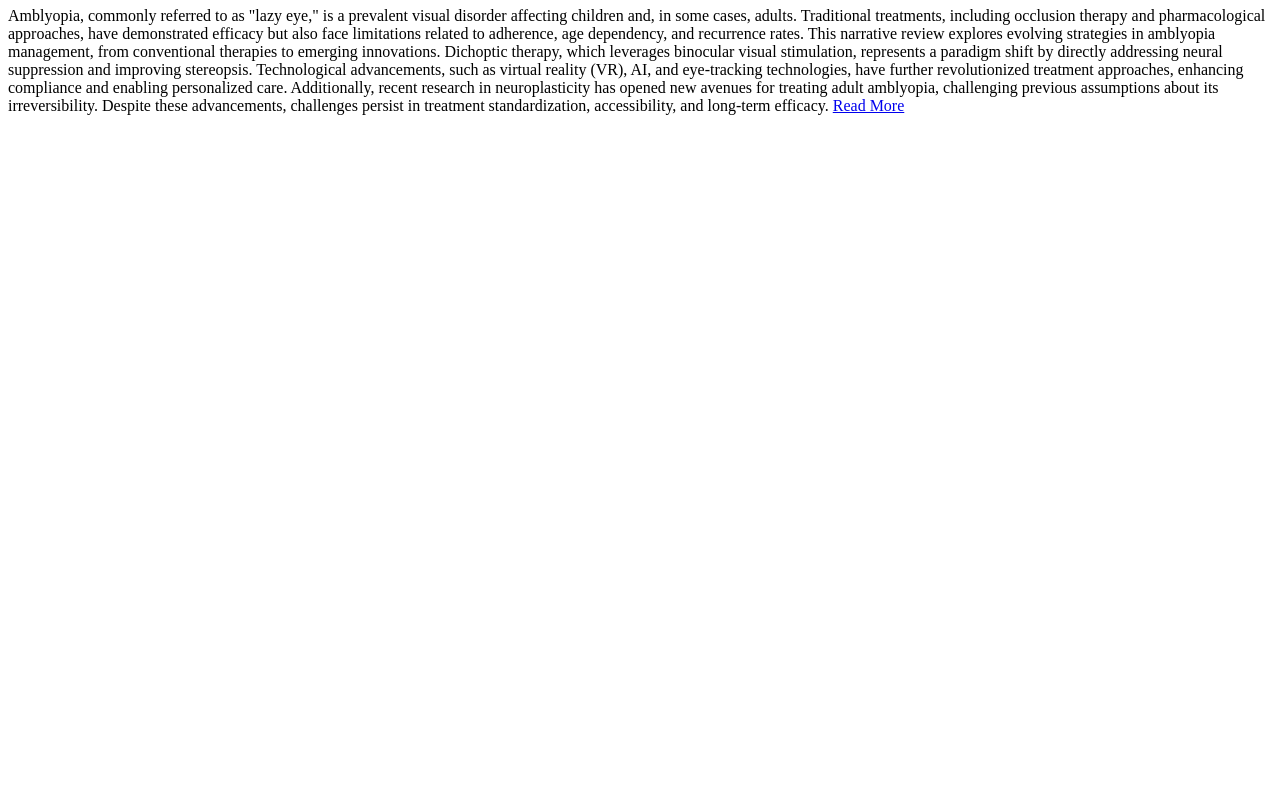
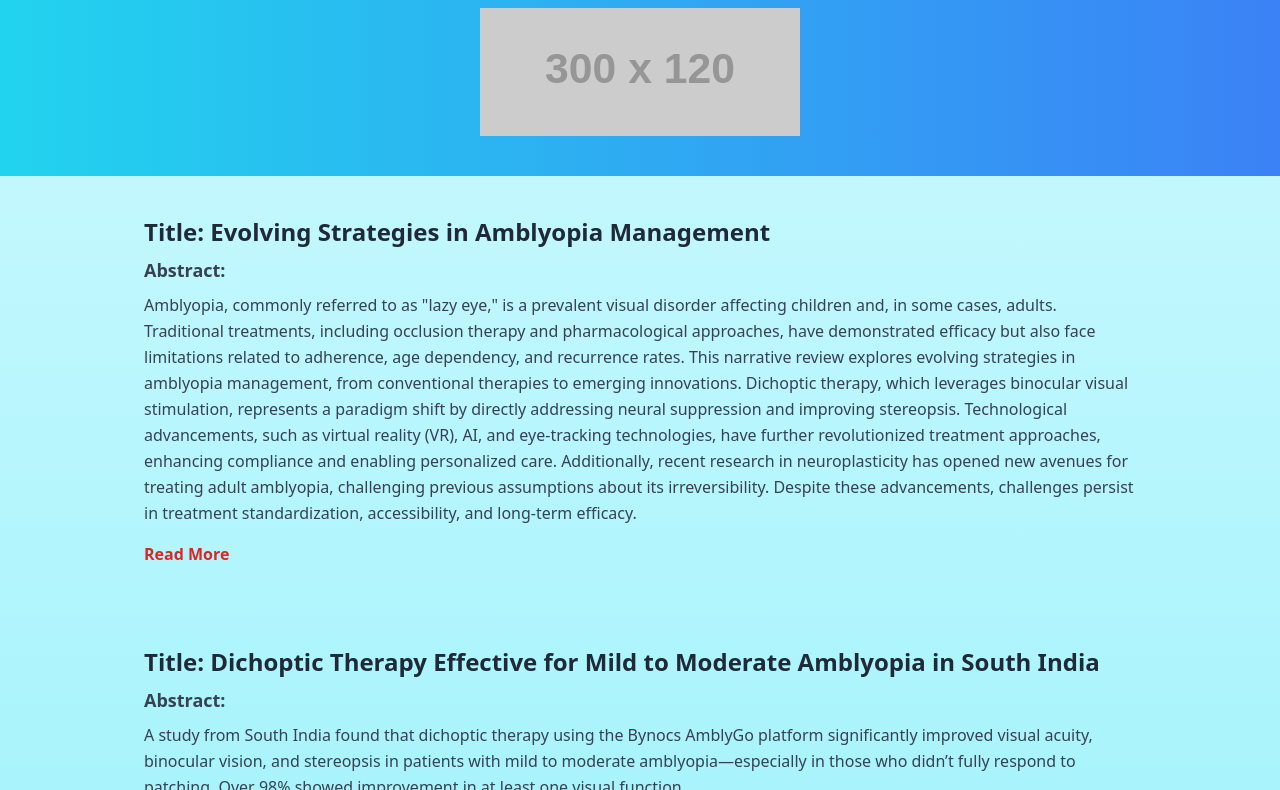
Before and after one commit to tripti-creator/blogs, a plain HTML site: page index.html in a window 1280 px wide. Shown: the part 120-910 px from the top of the page. Before the commit the page ends 800 px from the top, so only its background shows below. Drawn offline with nearby package versions, Linux system fonts and the light colour scheme; placeholder pictures from the web are drawn by us.

Commit message:
Update index.html

```diff
--- a/index.html
+++ b/index.html
@@ -1,26 +1,46 @@
 <!DOCTYPE html>
 <html lang="en">
 <head>
-    <meta charset="UTF-8">
-    <title>Evolving Strategies in Amblyopia Management</title>
+  <meta charset="UTF-8" />
+  <meta name="viewport" content="width=device-width, initial-scale=1.0" />
+  <title>Bynocs | Amblyopia Management</title>
+  <script src="https://cdn.tailwindcss.com"></script>
 </head>
-<body>
-    <h1>Evolving Strategies in Amblyopia Management</h1>
+<body class="bg-gradient-to-b from-cyan-100 to-cyan-200 font-sans">
 
-    <h2>Abstract</h2>
-    <p>
-        Amblyopia, commonly referred to as "lazy eye," is a prevalent visual disorder affecting children and, in some cases, adults.
-        Traditional treatments, including occlusion therapy and pharmacological approaches, have demonstrated efficacy but also face
-        limitations related to adherence, age dependency, and recurrence rates.
-        This narrative review explores evolving strategies in amblyopia management, from conventional therapies to emerging innovations.
-        Dichoptic therapy, which leverages binocular visual stimulation, represents a paradigm shift by directly addressing neural
-        suppression and improving stereopsis.
-        Technological advancements, such as virtual reality (VR), AI, and eye-tracking technologies, have further revolutionized
-        treatment approaches, enhancing compliance and enabling personalized care.
-        Additionally, recent research in neuroplasticity has opened new avenues for treating adult amblyopia, challenging previous
-        assumptions about its irreversibility.
-        Despite these advancements, challenges persist in treatment standardization, accessibility, and long-term efficacy.
-        <a href="#">Read More</a>
+  <!-- Hero Section -->
+  <section class="relative bg-gradient-to-r from-cyan-400 to-blue-500 text-white pb-10">
+    <div class="max-w-6xl mx-auto px-4 pt-10 flex flex-col items-center">
+      <img src="https://via.placeholder.com/180x60?text=BYNOCS+Logo" alt="Bynocs Logo" class="h-16 mb-6" />
+      <img src="https://via.placeholder.com/300x120?text=BYNOCS+Glasses" alt="Bynocs Glasses" class="h-32" />
+    </div>
+  </section>
+
+  <!-- Content Section 1 -->
+  <section class="max-w-5xl mx-auto px-4 py-10">
+    <h2 class="text-2xl font-bold text-gray-800 mb-2">
+      Title: Evolving Strategies in Amblyopia Management
+    </h2>
+    <h3 class="text-lg font-semibold text-gray-700 mb-2">Abstract:</h3>
+    <p class="text-gray-700 leading-relaxed">
+      Amblyopia, commonly referred to as "lazy eye," is a prevalent visual disorder affecting children and, in some cases, adults. Traditional treatments, including occlusion therapy and pharmacological approaches, have demonstrated efficacy but also face limitations related to adherence, age dependency, and recurrence rates.
+      This narrative review explores evolving strategies in amblyopia management, from conventional therapies to emerging innovations. Dichoptic therapy, which leverages binocular visual stimulation, represents a paradigm shift by directly addressing neural suppression and improving stereopsis.
+      Technological advancements, such as virtual reality (VR), AI, and eye-tracking technologies, have further revolutionized treatment approaches, enhancing compliance and enabling personalized care. Additionally, recent research in neuroplasticity has opened new avenues for treating adult amblyopia, challenging previous assumptions about its irreversibility. Despite these advancements, challenges persist in treatment standardization, accessibility, and long-term efficacy.
     </p>
+    <a href="#" class="text-red-600 font-semibold mt-4 inline-block hover:underline">Read More</a>
+  </section>
+
+  <!-- Content Section 2 -->
+  <section class="max-w-5xl mx-auto px-4 py-10">
+    <h2 class="text-2xl font-bold text-gray-800 mb-2">
+      Title: Dichoptic Therapy Effective for Mild to Moderate Amblyopia in South India
+    </h2>
+    <h3 class="text-lg font-semibold text-gray-700 mb-2">Abstract:</h3>
+    <p class="text-gray-700 leading-relaxed">
+      A study from South India found that dichoptic therapy using the Bynocs AmblyGo platform significantly improved visual acuity, binocular vision, and stereopsis in patients with mild to moderate amblyopia—especially in those who didn’t fully respond to patching. Over 98% showed improvement in at least one visual function.
+    </p>
+    <a href="#" class="text-red-600 font-semibold mt-4 inline-block hover:underline">Read More</a>
+  </section>
+
 </body>
 </html>
```
